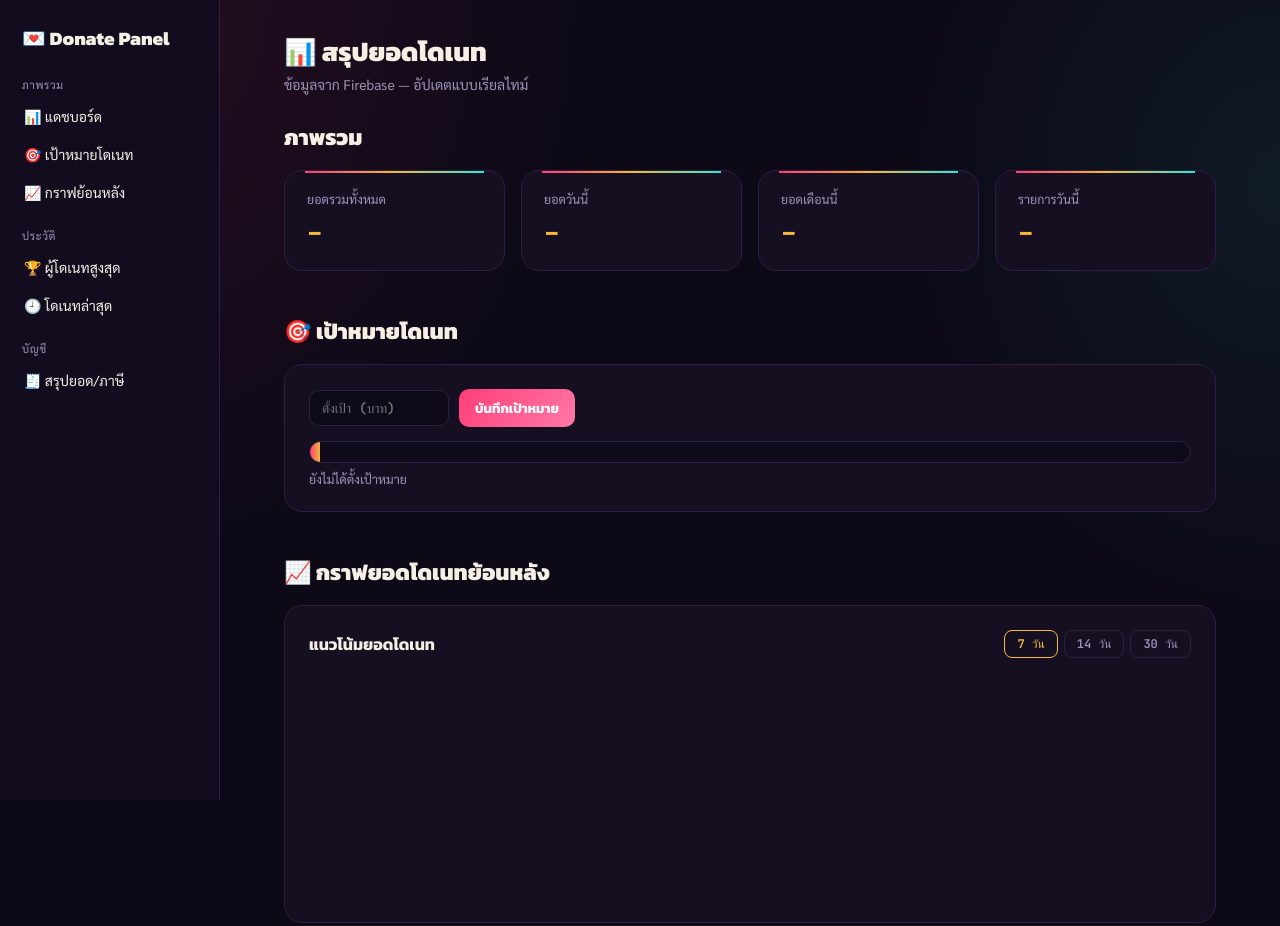
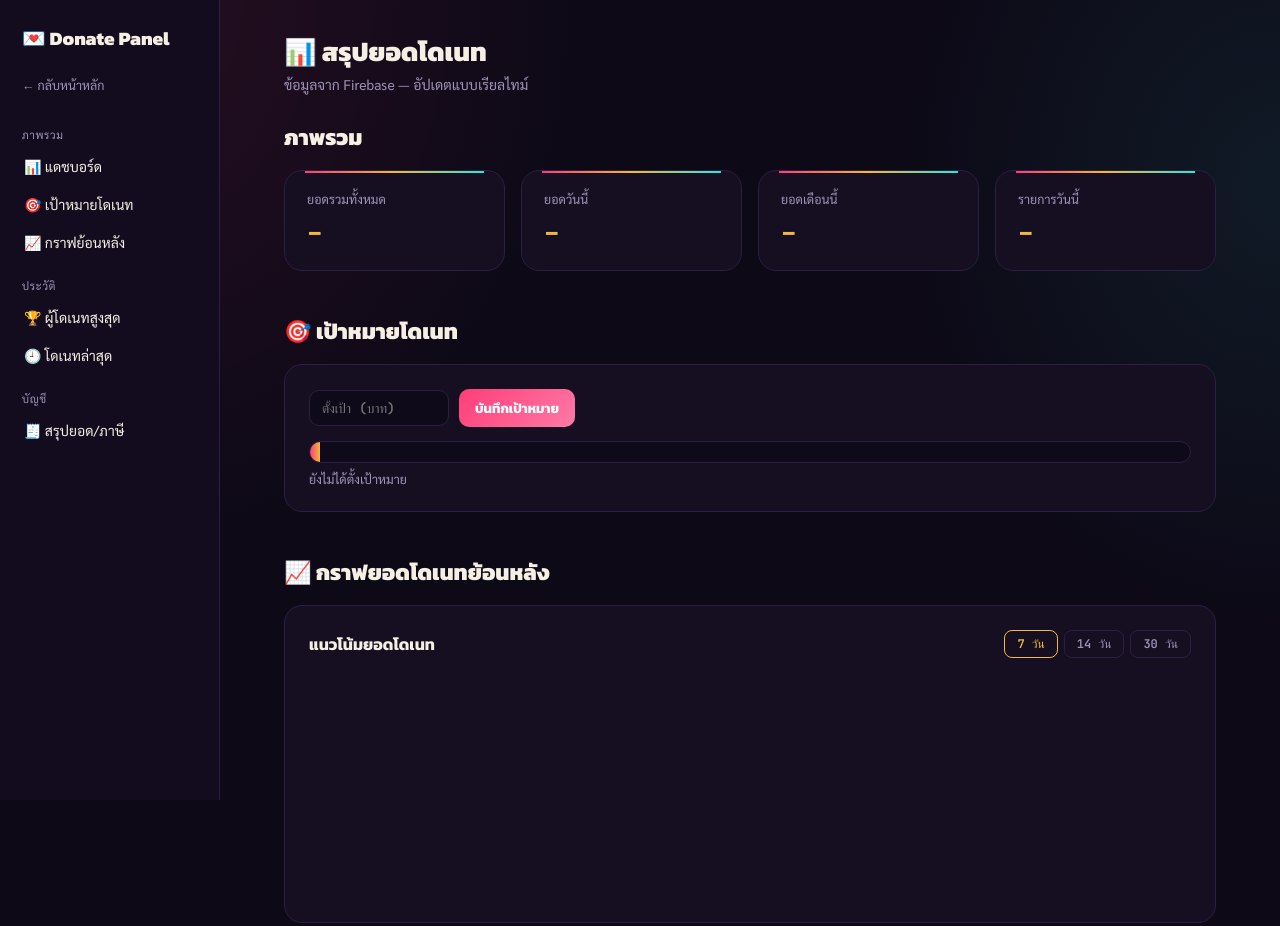
Before and after one commit to Pntwut/NWdonate2, a plain HTML site: page dashboard/index.html in a window 1280 px wide. Shown: the top 926 px of the page. Drawn offline with Linux system fonts and the light colour scheme; no server answers.

Commit message:
Update index.html

```diff
--- a/dashboard/index.html
+++ b/dashboard/index.html
@@ -16,6 +16,7 @@
 
 <div id="sidebar">
   <h1>💌 Donate Panel</h1>
+  <a href="../panel/" style="display:flex;align-items:center;gap:6px;color:var(--muted);text-decoration:none;font-size:12.5px;padding:0 8px 16px;">← กลับหน้าหลัก</a>
   <div class="navgroup">ภาพรวม</div>
   <a href="#overview">📊 แดชบอร์ด</a>
   <a href="#goal">🎯 เป้าหมายโดเนท</a>
```
